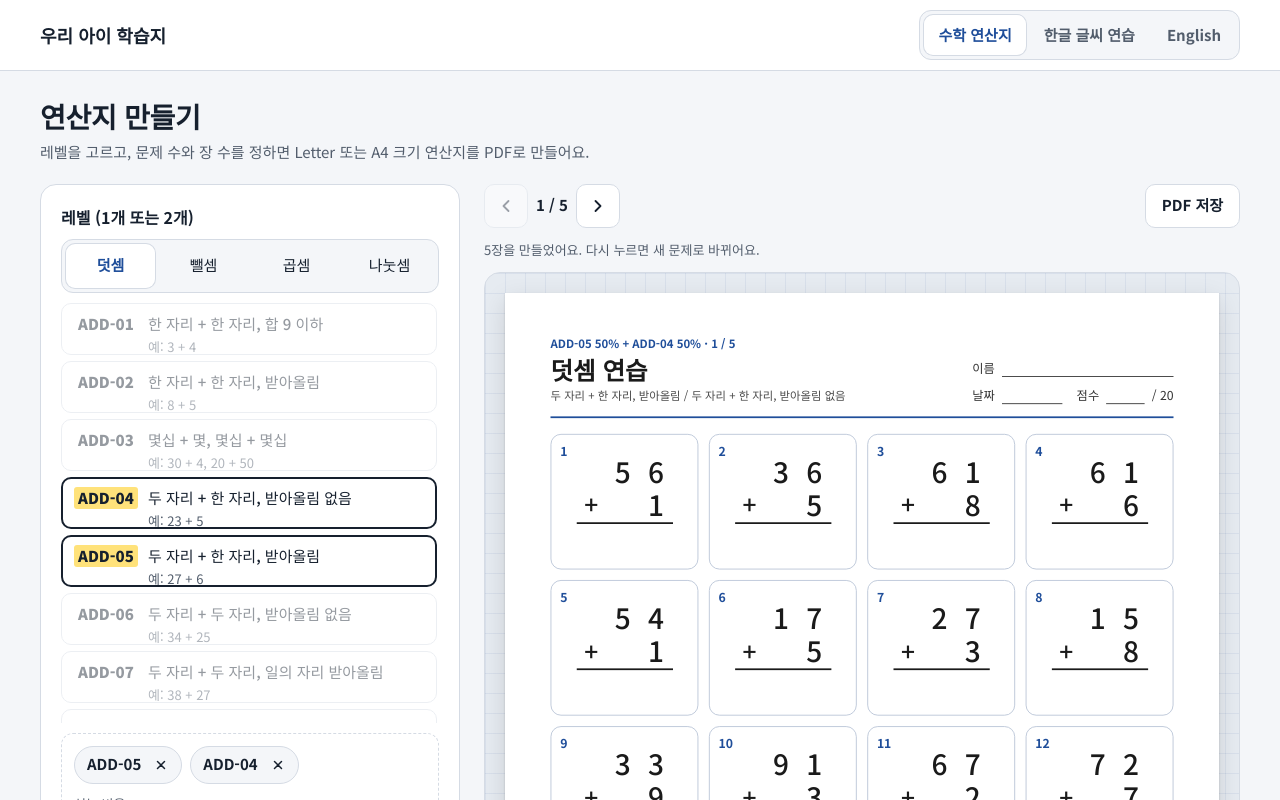
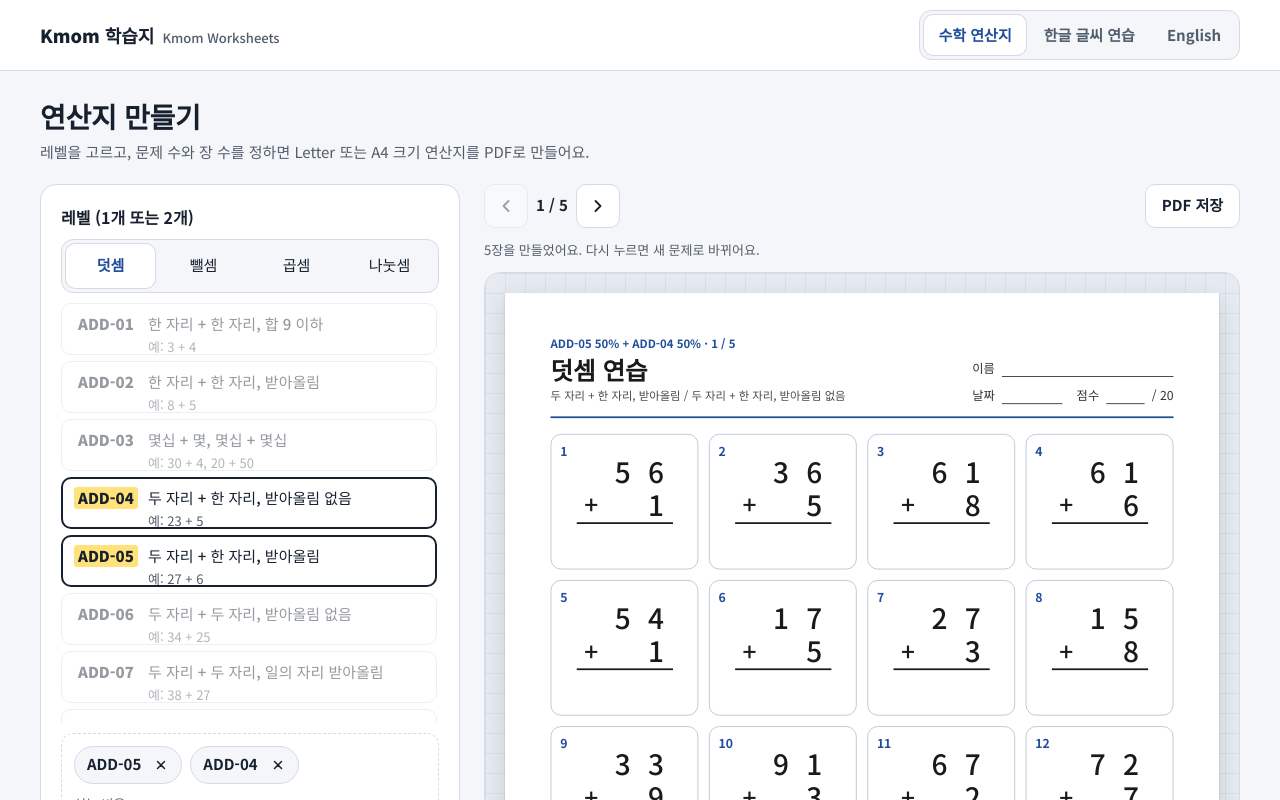
Before and after one commit to Acuboostceu/Kmomworksheets, a website: page index.html in a window 1280 px wide. Shown: the top 800 px of the page. Drawn offline with nearby package versions, Linux system fonts and the light colour scheme; a web font is replaced by a local one.

Commit message:
Add files via upload

```diff
--- a/index.html
+++ b/index.html
@@ -3,11 +3,12 @@
 <head>
 <meta charset="utf-8">
 <meta name="viewport" content="width=device-width, initial-scale=1, viewport-fit=cover">
-<title>우리 아이 학습지 — 연산지 · 한글 · English</title>
+<title>Kmom 학습지 · Kmom Worksheets — 연산지 · 한글 칸 노트 · 영어 필기체</title>
 <meta name="description" content="무료 초등 학습지: 수학 연산지, 아이 이름이 들어간 한글 칸 노트, 영어 필기체 연습. 가입 없이 Letter·A4 PDF로 저장해 인쇄하세요.">
 <meta property="og:type" content="website">
 <meta property="og:url" content="https://kmom-worksheets.vercel.app/">
-<meta property="og:title" content="우리 아이 학습지 — 연산지 · 한글 칸 노트 · 영어 필기체">
+<meta property="og:title" content="Kmom 학습지 · Kmom Worksheets — 연산지 · 한글 칸 노트 · 영어 필기체">
+<meta property="og:site_name" content="Kmom Worksheets">
 <meta property="og:description" content="무료, 가입 없음. 원하는 레벨과 분량으로 PDF를 만들어 인쇄하세요.">
 <meta property="og:image" content="https://kmom-worksheets.vercel.app/og.png">
 <meta property="og:image:width" content="1200">
@@ -177,7 +178,9 @@ textarea.text.en{font-family:Andika,system-ui,sans-serif}
 .site{position:sticky;top:env(safe-area-inset-top,0px);z-index:10;background:var(--surface);border-bottom:1px solid var(--line)}
 body::before{content:"";position:fixed;inset:0 0 auto;height:env(safe-area-inset-top,0px);z-index:10;background:var(--surface)}
 .site-in{max-width:1240px;margin:0 auto;padding:10px 20px;display:flex;align-items:center;gap:16px;flex-wrap:wrap}
-.brand{font-weight:900;font-size:18px;margin-right:auto}
+.brand{font-weight:900;font-size:18px;margin-right:auto;display:flex;align-items:baseline;gap:8px}
+.brand small{font-size:13px;font-weight:500;color:var(--muted)}
+@media (max-width:520px){.brand small{display:none}}
 .tabs{display:flex;gap:4px;background:var(--bg);border:1px solid var(--line);border-radius:12px;padding:4px}
 .tabs a{display:flex;align-items:center;min-height:40px;padding:0 14px;white-space:nowrap;border-radius:9px;text-decoration:none;color:var(--muted);font-weight:700}
 .tabs a[aria-current="page"]{background:var(--surface);color:var(--accent);box-shadow:0 0 0 1px var(--line)}
@@ -188,7 +191,7 @@ body::before{content:"";position:fixed;inset:0 0 auto;height:env(safe-area-inset
 <body>
 <nav class="site" aria-label="학습지 종류">
   <div class="site-in">
-    <span class="brand">우리 아이 학습지</span>
+    <span class="brand">Kmom 학습지<small>Kmom Worksheets</small></span>
     <div class="tabs">
       <a href="#math" data-tab="math">수학 연산지</a>
       <a href="#hangul" data-tab="hangul">한글 글씨 연습</a>
```
Also changed, not shown: README.md, og.png.
